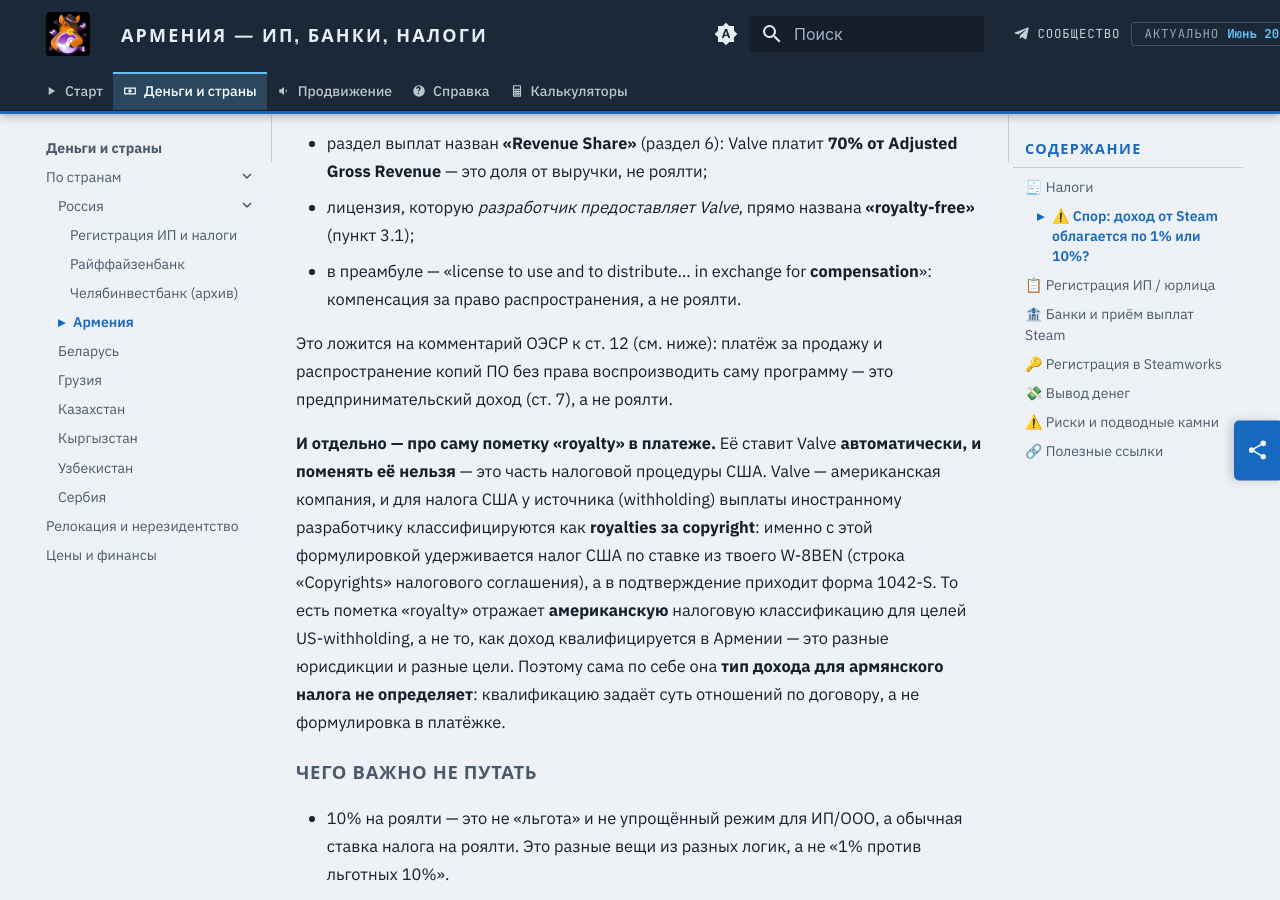
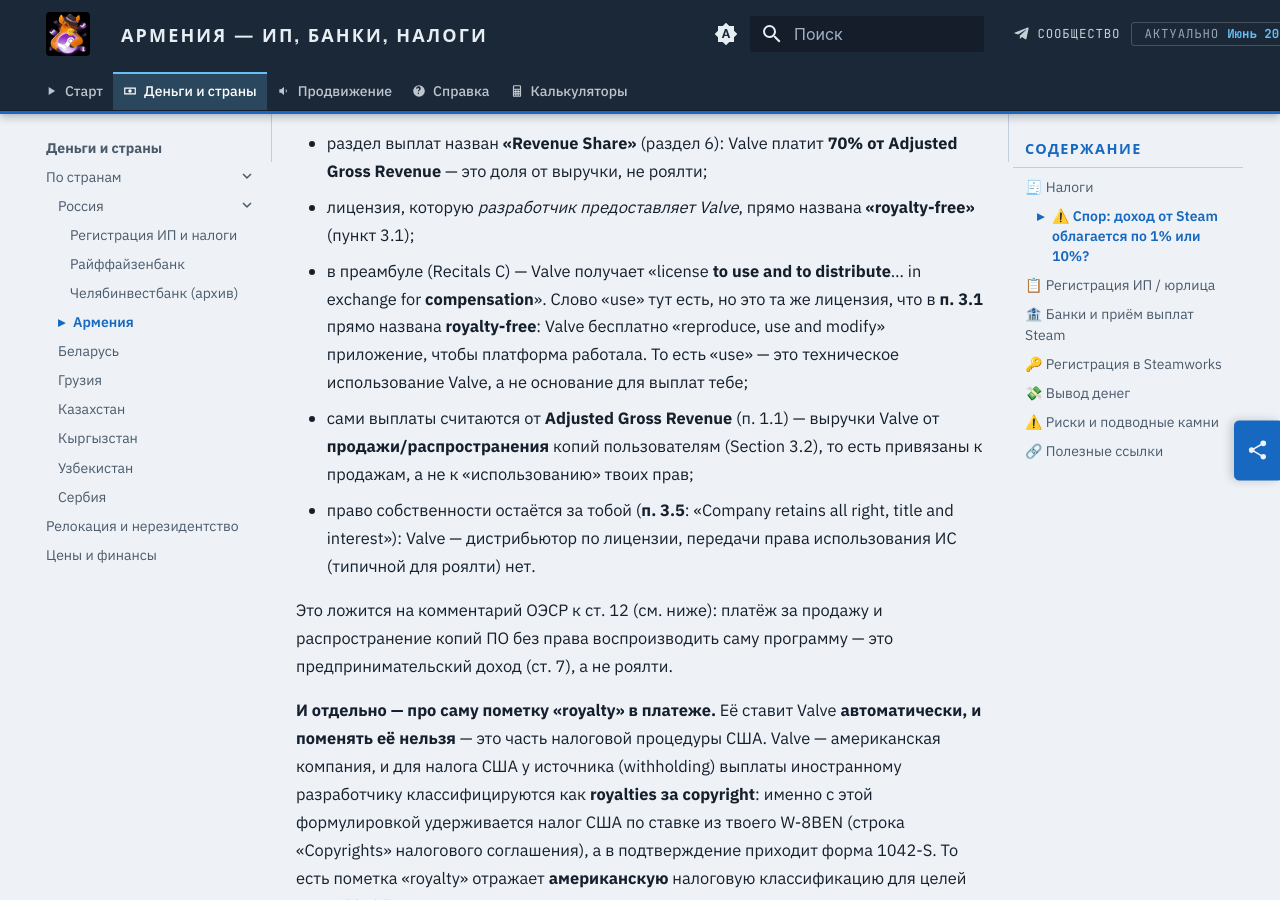
Before and after one commit to steam-izdat/steam-izdat.github.io, an MkDocs documentation site: the page built from docs/03-other-countries/armenia.md, in a window 1280 px wide and 900 px high, scrolled down 1705 px. Built offline with MkDocs 1.6.1 and Material for MkDocs 9.7.7, drawn with Linux system fonts in a browser that asks for light colours.

Commit message:
Армения: разбор «use» в преамбуле SDA по реальному договору (royalty-free лицензия 3.1, revenue share 1.1/3.2, ownership 3.5)

```diff
--- a/docs/03-other-countries/armenia.md
+++ b/docs/03-other-countries/armenia.md
@@ -32,7 +32,9 @@
 
 - раздел выплат назван **«Revenue Share»** (раздел 6): Valve платит **70% от Adjusted Gross Revenue** — это доля от выручки, не роялти;
 - лицензия, которую *разработчик предоставляет Valve*, прямо названа **«royalty-free»** (пункт 3.1);
-- в преамбуле — «license to use and to distribute… in exchange for **compensation**»: компенсация за право распространения, а не роялти.
+- в преамбуле (Recitals C) — Valve получает «license **to use and to distribute**… in exchange for **compensation**». Слово «use» тут есть, но это та же лицензия, что в **п. 3.1** прямо названа **royalty-free**: Valve бесплатно «reproduce, use and modify» приложение, чтобы платформа работала. То есть «use» — это техническое использование Valve, а не основание для выплат тебе;
+- сами выплаты считаются от **Adjusted Gross Revenue** (п. 1.1) — выручки Valve от **продажи/распространения** копий пользователям (Section 3.2), то есть привязаны к продажам, а не к «использованию» твоих прав;
+- право собственности остаётся за тобой (**п. 3.5**: «Company retains all right, title and interest»): Valve — дистрибьютор по лицензии, передачи права использования ИС (типичной для роялти) нет.
 
 Это ложится на комментарий ОЭСР к ст. 12 (см. ниже): платёж за продажу и распространение копий ПО без права воспроизводить саму программу — это предпринимательский доход (ст. 7), а не роялти.
 
```
